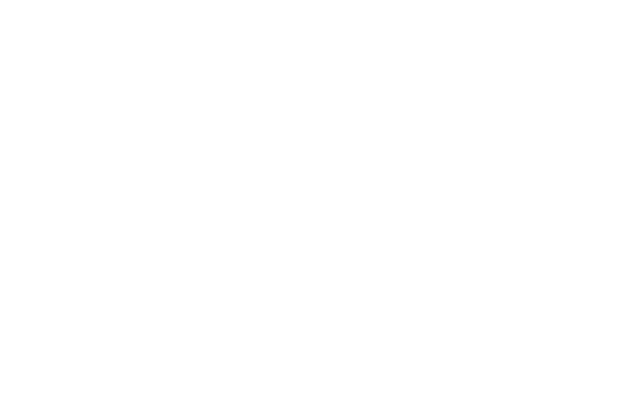
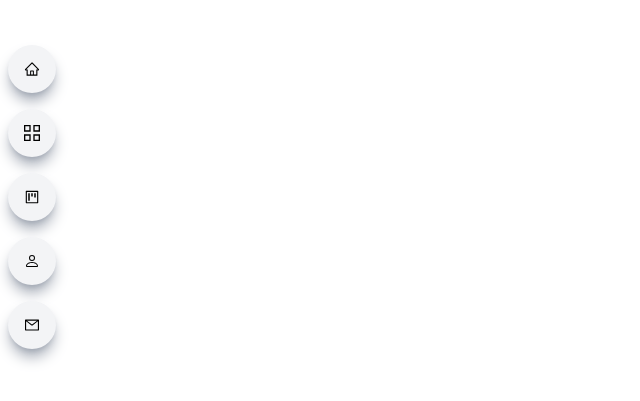
Before and after one commit to nicaemma/Portfolio, a React (Vite) app: page / in a window 1280 px wide. Shown: the part 163-564 px from the top of the page, without its empty margins (0-640 px from the left). Built offline with nearby package versions, Linux system fonts and the light colour scheme.

Commit message:
Regular Nav inital format complete //Responsive

```diff
--- a/src/components/SideNav.jsx
+++ b/src/components/SideNav.jsx
@@ -31,28 +31,28 @@
             <span className="pl-4">Home</span>
           </a>
           <a
-            href="#main"
+            href="#work"
             className="w-[75%] flex justify-center items-center rounded-full shadow-lg bg-gray-100 shadow-gray-400 m-2 p-4 cursor-pointer hover:scale-110 ease-in duration-200"
           >
             <GrProjects size={20} />
             <span className="pl-4">Work</span>
           </a>
           <a
-            href="#main"
+            href="#projects"
             className="w-[75%] flex justify-center items-center rounded-full shadow-lg bg-gray-100 shadow-gray-400 m-2 p-4 cursor-pointer hover:scale-110 ease-in duration-200"
           >
             <AiOutlineProject size={20} />
             <span className="pl-4">Projects</span>
           </a>
           <a
-            href="#main"
+            href="#resume"
             className="w-[75%] flex justify-center items-center rounded-full shadow-lg bg-gray-100 shadow-gray-400 m-2 p-4 cursor-pointer hover:scale-110 ease-in duration-200"
           >
             <BsPerson size={20} />
             <span className="pl-4">Resume</span>
           </a>
           <a
-            href="#main"
+            href="#contact"
             className="w-[75%] flex justify-center items-center rounded-full shadow-lg bg-gray-100 shadow-gray-400 m-2 p-4 cursor-pointer hover:scale-110 ease-in duration-200"
           >
             <AiOutlineMail size={20} />
@@ -60,7 +60,40 @@
           </a>
         </div>
       ) : (
-        <div></div>
+        <div className="md:block hidden fixed top-[25%] z-10">
+          <div className="flex flex-col">
+            <a
+              href="main"
+              className="rounded-full shadow-lg bg-gray-100 shadow-gray-400 m-2 p-4 cursor-pointer hover:scale-110 ease-in duration-300"
+            >
+              <AiOutlineHome />
+            </a>
+            <a
+              href="work"
+              className="rounded-full shadow-lg bg-gray-100 shadow-gray-400 m-2 p-4 cursor-pointer hover:scale-110 ease-in duration-300"
+            >
+              <GrProjects />
+            </a>
+            <a
+              href="projects"
+              className="rounded-full shadow-lg bg-gray-100 shadow-gray-400 m-2 p-4 cursor-pointer hover:scale-110 ease-in duration-300"
+            >
+              <AiOutlineProject />
+            </a>
+            <a
+              href="resume"
+              className="rounded-full shadow-lg bg-gray-100 shadow-gray-400 m-2 p-4 cursor-pointer hover:scale-110 ease-in duration-300"
+            >
+              <BsPerson />
+            </a>
+            <a
+              href="contact"
+              className="rounded-full shadow-lg bg-gray-100 shadow-gray-400 m-2 p-4 cursor-pointer hover:scale-110 ease-in duration-300"
+            >
+              <AiOutlineMail />
+            </a>
+          </div>
+        </div>
       )}
     </div>
   );
```
